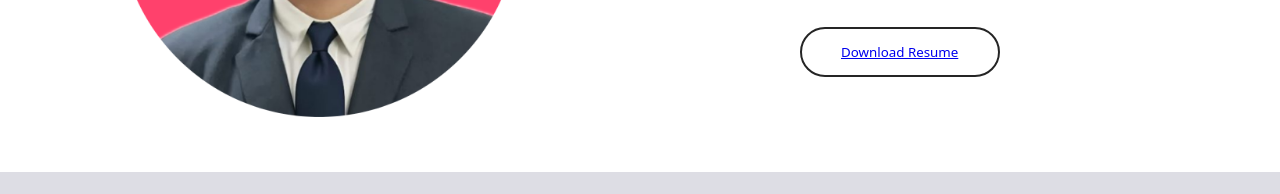
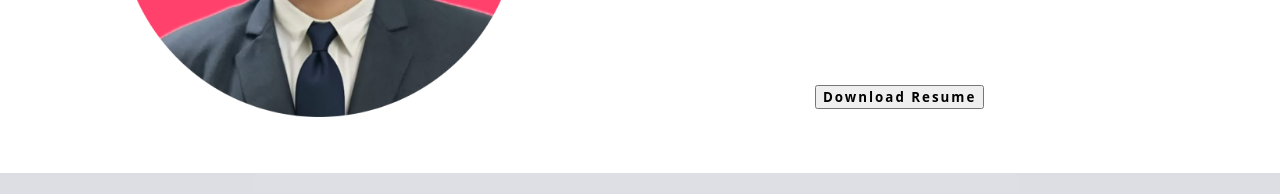
Before and after one commit to Rawwire/Portfolio, a plain HTML site: page index.html in a window 1280 px wide. Shown: the part 540-734 px from the top of the page. Drawn offline with Linux system fonts and the light colour scheme.

Commit message:
Update index.html

```diff
--- a/index.html
+++ b/index.html
@@ -4,7 +4,7 @@
     <meta charset="UTF-8">
     <meta name="viewport" content="width=device-width, initial-scale=1.0">
     <link rel="stylesheet" href="style.css">
-    <title>Raja Pandi S</title>
+    <title>Raja Pandi</title>
 </head>
 <body>
     <header class="header">
@@ -35,12 +35,14 @@
             <h6>Hi There<span class="wave">👋</span></h6>
             <span class="name">I'm Raja Pandi S</span>
             <br>
-            <div class="resume"><a href="assets/RajapandiSresumesp.pdf">
+            <div class="resume">
+              <a href="assets/RajapandiSresumesp.pdf" download>
                 <button class="button type1">
-                    <span class="btn-txt"><a href="assets/RajapandiSresumesp.pdf">Download Resume</span>
-                  </button>
-            </a>
+                  <span class="btn-txt">Download Resume</span>
+                </button>
+              </a>
             </div>
+
         </div>
     </div>
     <div class="about">
```
